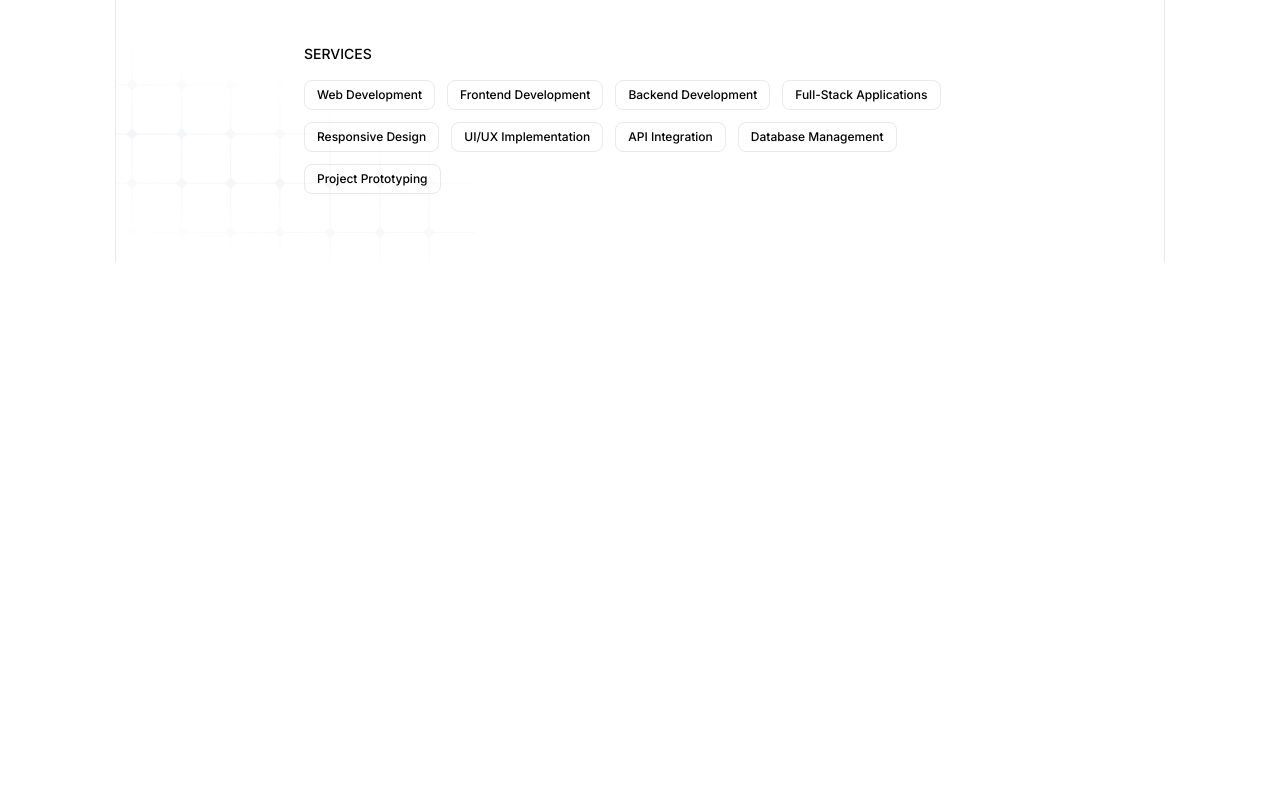
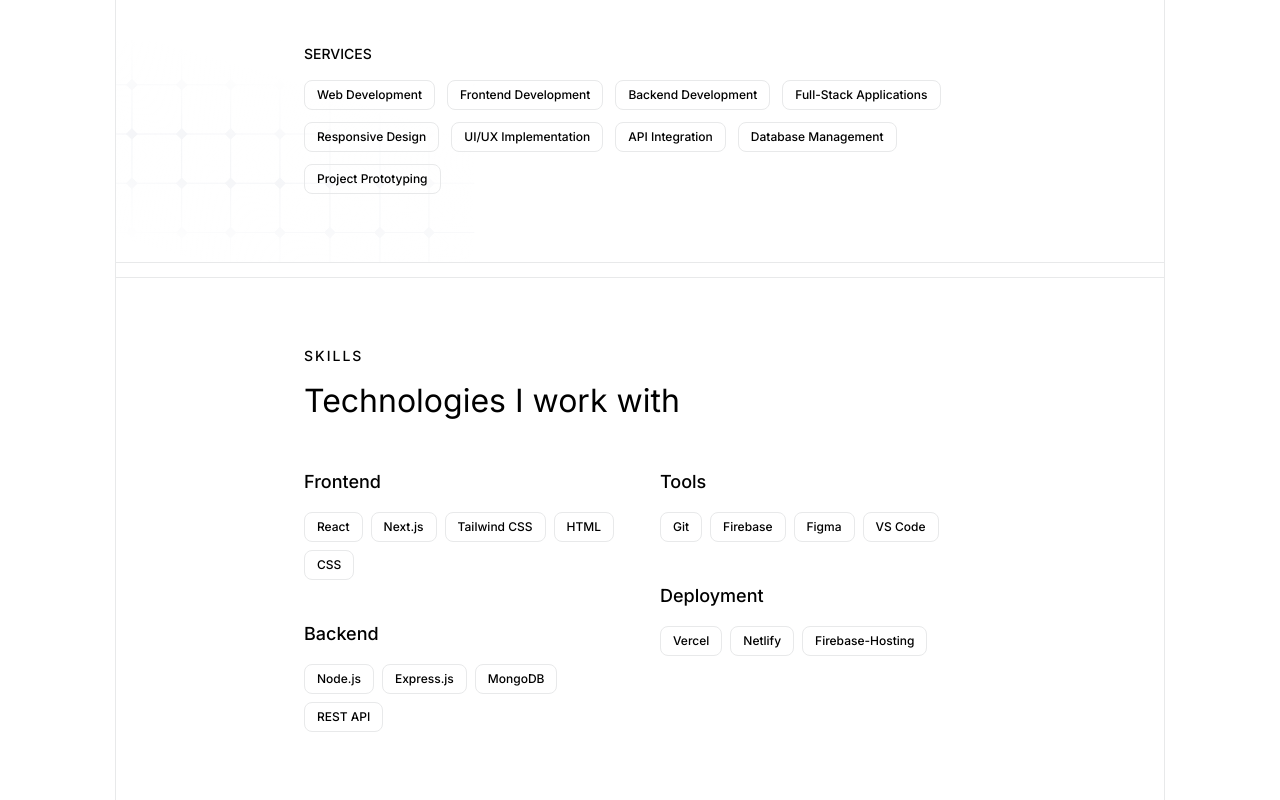
Before and after one commit to mariyamnavila/my-portfolio-main, a React (Vite) app: page / in a window 1280 px wide. Shown: the part 850-1650 px from the top of the page. Before the commit the page ends 1112 px from the top, so only its background shows below. Built offline with nearby package versions, Linux system fonts and the light colour scheme.

Commit message:
added skills section

```diff
--- a/package.json
+++ b/package.json
@@ -10,7 +10,9 @@
     "preview": "vite preview"
   },
   "dependencies": {
+    "@gsap/react": "^2.1.2",
     "@tailwindcss/vite": "^4.1.18",
+    "gsap": "^3.14.2",
     "react": "^19.2.0",
     "react-dom": "^19.2.0",
     "react-icons": "^5.5.0",
--- a/src/App.jsx
+++ b/src/App.jsx
@@ -1,11 +1,13 @@
 import About from "./Components/About";
 import Hero from "./Components/Hero";
+import Skills from "./Components/Skills";
 
 const App = () => {
   return (
     <div>
       <Hero></Hero>
       <About></About>
+      <Skills></Skills>
     </div>
   );
 };
--- a/src/Components/About.jsx
+++ b/src/Components/About.jsx
@@ -1,5 +1,13 @@
+import { useRef } from "react";
+import { gsap } from "gsap";
+import { ScrollTrigger } from "gsap/ScrollTrigger";
+import { useGSAP } from "@gsap/react";
+
+gsap.registerPlugin(ScrollTrigger);
 
 const About = () => {
+    const container = useRef(null);
+
     const services = [
         "Web Development",
         "Frontend Development",
@@ -12,21 +20,49 @@
         // "Performance Optimization",
         "Project Prototyping"
     ];
+
+    useGSAP(() => {
+        const tl = gsap.timeline({
+            scrollTrigger:{
+                trigger:container.current,
+                start: 'top 85%',
+                toggleActions: 'play none none none'
+            }
+        });
+
+        tl.from(".about-text", {
+            y: 40,
+            opacity: 0,
+            duration: 1,
+            ease: "power2.out",
+            stagger: 0.2
+        })
+            .from(".service-item", {
+                y: 20,
+                opacity: 0,
+                stagger: 0.1,
+                duration: 0.6,
+                ease: "power2.out"
+            }, "-=0.5");
+
+    }, { scope: container });
+
+
     return (
-        <section className="max-w-(--content-width) mx-auto ">
+        <section ref={container} className="max-w-(--content-width) mx-auto ">
             <div className="h-4 border border-(--border-soft)"></div>
             <div className="bg-[url('./assets/download.svg')] bg-cover bg-center bg-no-repeat border-x border-(--border-soft) py-17">
-                <div class="max-w-2xl flex flex-col gap-9 sm:gap-12 mx-auto px-4 md:px-0">
-                    <div class="flex flex-col gap-4">
+                <div className="max-w-2xl flex flex-col gap-9 sm:gap-12 mx-auto px-4 md:px-0">
+                    <div className="flex flex-col gap-4 about-text">
                         <p class="text-sm tracking-[2px] text-primary uppercase font-medium">About Me</p>
                         <h2 class="text-xl md:text-3xl lg:text-[32px]">Hey there. I’m Mariyam — a web developer creating responsive, user-friendly web apps with React and Node.js, focused on clean code and smooth user experiences.</h2>
                         <h5 class="text-(--text-secondary)">Built projects including RecipeBook, Royal Ville, and LifeDrop.</h5>
                     </div>
-                    <div class="flex flex-col gap-4">
-                        <p class="text-sm uppercase font-medium">Services</p>
-                        <div class="flex flex-wrap gap-2 sm:gap-3">
+                    <div className="flex flex-col gap-4">
+                        <p className="text-sm uppercase font-medium">Services</p>
+                        <div className="flex flex-wrap gap-2 sm:gap-3">
                             {
-                                services.map(ser=><span class="inline-flex items-center justify-center border border-(--border-soft) text-xs font-medium w-fit whitespace-nowrap shrink-0 py-1.5 px-3 rounded-lg">{ser}</span>)
+                                services.map(ser => <span className="service-item inline-flex items-center justify-center border border-(--border-soft) text-xs font-medium w-fit whitespace-nowrap shrink-0 py-1.5 px-3 rounded-lg">{ser}</span>)
                             }
 
                         </div>
--- /dev/null
+++ b/src/Components/Skills.jsx
@@ -0,0 +1,123 @@
+import React, { useRef } from "react";
+import { gsap } from "gsap";
+import { ScrollTrigger } from "gsap/ScrollTrigger";
+import { useGSAP } from "@gsap/react";
+
+gsap.registerPlugin(ScrollTrigger);
+
+const skillPill =
+    "skill-pill inline-flex items-center justify-center border border-(--border-soft) text-xs font-medium py-1.5 px-3 rounded-lg hover:shadow-lg transition-[box-shadow] duration-200";
+
+const Skills = () => {
+    const container = useRef(null);
+
+    useGSAP(() => {
+        const tl = gsap.timeline({
+            scrollTrigger: {
+                trigger: container.current,
+                start: "top 85%",
+                toggleActions: "play none none none",
+            }
+        });
+
+        tl.from(".skills-heading", {
+            y: 40,
+            opacity: 0,
+            duration: 1,
+            ease: "power2.out"
+        })
+            .from(".skills-column", {
+                y: 30,
+                opacity: 0,
+                duration: 0.8,
+                stagger: 0.2,
+                ease: "power2.out"
+            }, "-=0.6")
+            .from(".skill-pill", {
+                scale: 0.8,
+                opacity: 0,
+                duration: 0.5,
+                stagger: 0.05,
+                ease: "power2.out"
+            }, "-=0.6");
+
+    }, { scope: container });
+
+    return (
+        <section ref={container} className="max-w-(--content-width) mx-auto">
+            <div className="h-4 border border-(--border-soft)"></div>
+
+            <div className="border-x border-(--border-soft) py-17">
+                <div className="max-w-2xl flex flex-col gap-12 mx-auto px-4 md:px-0">
+
+                    {/* Heading */}
+                    <div className="skills-heading flex flex-col gap-4">
+                        <p className="text-sm tracking-[2px] text-primary uppercase font-medium">
+                            Skills
+                        </p>
+                        <h2 className="text-xl md:text-3xl lg:text-[32px]">
+                            Technologies I work with
+                        </h2>
+                    </div>
+
+                    {/* Two Column Layout */}
+                    <div className="grid md:grid-cols-2 gap-10">
+
+                        {/* Left Column */}
+                        <div className="skills-column flex flex-col gap-10">
+
+                            <div className="flex flex-col gap-4">
+                                <h4 className="font-medium text-lg">Frontend</h4>
+                                <div className="flex flex-wrap gap-2">
+                                    <span className={skillPill}>React</span>
+                                    <span className={skillPill}>Next.js</span>
+                                    <span className={skillPill}>Tailwind CSS</span>
+                                    <span className={skillPill}>HTML</span>
+                                    <span className={skillPill}>CSS</span>
+                                </div>
+                            </div>
+
+                            <div className="flex flex-col gap-4">
+                                <h4 className="font-medium text-lg">Backend</h4>
+                                <div className="flex flex-wrap gap-2">
+                                    <span className={skillPill}>Node.js</span>
+                                    <span className={skillPill}>Express.js</span>
+                                    <span className={skillPill}>MongoDB</span>
+                                    <span className={skillPill}>REST API</span>
+                                </div>
+                            </div>
+
+                        </div>
+
+                        {/* Right Column */}
+                        <div className="skills-column flex flex-col gap-10">
+
+                            <div className="flex flex-col gap-4">
+                                <h4 className="font-medium text-lg">Tools</h4>
+                                <div className="flex flex-wrap gap-2">
+                                    <span className={skillPill}>Git</span>
+                                    <span className={skillPill}>Firebase</span>
+                                    <span className={skillPill}>Figma</span>
+                                    <span className={skillPill}>VS Code</span>
+                                </div>
+                            </div>
+
+                            <div className="flex flex-col gap-4">
+                                <h4 className="font-medium text-lg">Deployment</h4>
+                                <div className="flex flex-wrap gap-2">
+                                    <span className={skillPill}>Vercel</span>
+                                    <span className={skillPill}>Netlify</span>
+                                    <span className={skillPill}>Firebase-Hosting</span>
+                                </div>
+                            </div>
+
+                        </div>
+
+                    </div>
+                </div>
+            </div>
+        </section>
+    );
+};
+
+export default Skills;
```
Also changed, not shown: src/Components/Hero.jsx (+45 -6 lines), 1 other file (tests, documents, lock files or other folders).
